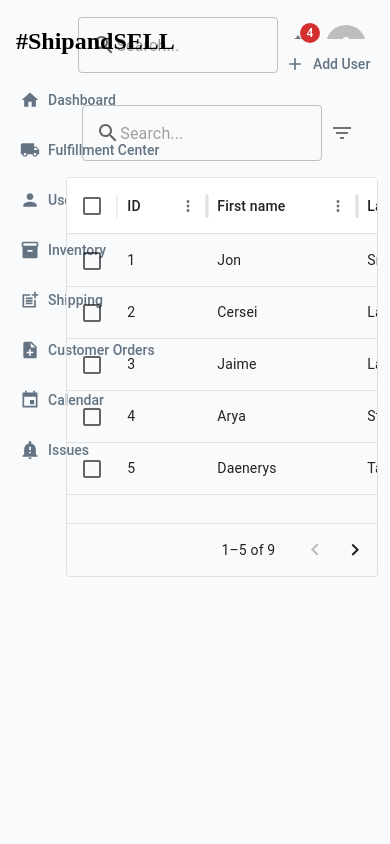
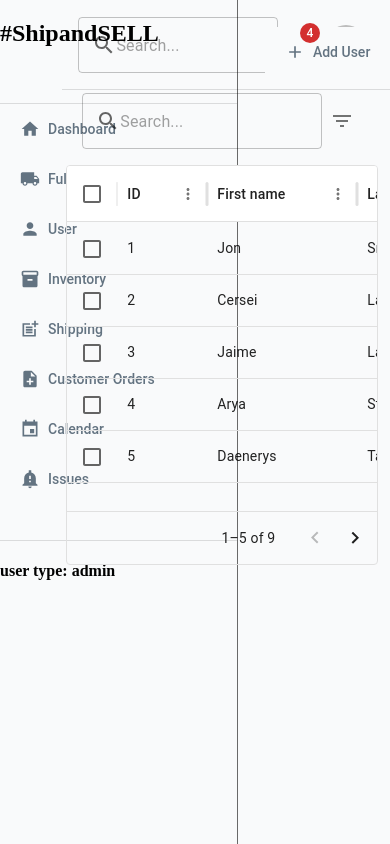
Before and after one commit to rsrijana/weShipNsellG, a React (Create React App) app: page /user in a window 390 px wide. Built offline with nearby package versions, Linux system fonts and the light colour scheme.

Commit message:
working on hamburger menu

```diff
--- a/src/App.css
+++ b/src/App.css
@@ -4,13 +4,11 @@ body, html, #root {
 }
 
 .sideMenu {
-  width: 200px;
+  width: 237px;
   height: 100%; /* Full height of the container */
-  padding: 8px 16px;
-  display: flex;
-  flex-direction: column;
   position: fixed;
-  top: 0px
+  top: 0px;
+  border-right: 1px solid dimgrey;
 }
 
 .main-container {
@@ -32,29 +30,3 @@ body, html, #root {
   margin-top: 7%;
   position: relative;
 }
-
-.dashboard-row {
-  display: flex;
-  justify-content: space-between;
-  align-items: center;
-}
-
-.dashboardContent {
-  width: 350px;
-  border: 1px grey;
-  border-radius: 5px;
-  text-align: center;
-  box-shadow: rgba(0, 0, 0, 0.16) 0px 1px 4px;
-}
-
-.user-dashboard{
-  display: flex;
-  flex-direction: column;
-  justify-content: space-between;
-  /*background-color: bisque;*/
-  height: auto;
-  width: 80%;
-  margin-left: 17%;
-  margin-top: 10%;
-  position: relative;
-}
--- a/src/App.js
+++ b/src/App.js
@@ -7,7 +7,7 @@ import './App.css';
 
 function App() {
   return (
-      <div className="container">
+      <div>
         <Sidebar />
         <Header />
         <Router />
--- a/src/Layout/Sidebar.jsx
+++ b/src/Layout/Sidebar.jsx
@@ -1,5 +1,5 @@
 import React from 'react'
-import {Stack} from '@mui/material';
+import {Divider, Stack} from '@mui/material';
 import {
     Home as HomeIcon, LocalShipping as LocalShippingIcon,
     Person as PersonIcon, Inventory as InventorySharpIcon,
@@ -32,8 +32,10 @@ const Sidebar = () => {
     return (
         <div className='sideMenu'>
             <h2>#ShipandSELL</h2>
+            <br/><br/>
+            <Divider/>
             {buttons.map((button, index) => (
-                <Stack direction="row" spacing={2}>
+                <Stack direction="column" spacing={2}>
                     <Link to={button.link} style={{textDecoration: 'none'}}>
                         <CustomBtn
                             key={index}
@@ -44,6 +46,11 @@ const Sidebar = () => {
                     </Link>
                 </Stack>)
             )}
+            <div>
+                <br/><br/>
+                <Divider/>
+                <h4>user type: admin</h4>
+            </div>
         </div>
     )
 }
--- a/src/Layout/dashboards.jsx
+++ b/src/Layout/dashboards.jsx
@@ -18,7 +18,6 @@ const Dashboard = () => {
 
     return (
         <div className="dashboard">
-
             <Box sx={{flexGrow: 1}}>
                 <h1>Hi, Welcome back 👋</h1>
                 <Grid container spacing={2}>
--- a/src/Layout/header.jsx
+++ b/src/Layout/header.jsx
@@ -1,5 +1,5 @@
 import React from 'react';
-import { Stack, IconButton, TextField, Badge, Menu, MenuItem, Avatar } from '@mui/material';
+import {Stack, IconButton, TextField, Badge, Menu, MenuItem, Avatar, Divider} from '@mui/material';
 import SearchIcon from '@mui/icons-material/Search';
 import NotificationsIcon from '@mui/icons-material/Notifications';
 import PersonIcon from '@mui/icons-material/Person';
@@ -63,7 +63,7 @@ const Header = () => {
             </div>
           </Stack>
         </div>
-
+        <Divider/>
       </div>
   )
 }
--- a/src/Utility/CustomBtn.jsx
+++ b/src/Utility/CustomBtn.jsx
@@ -12,9 +12,9 @@ const CustomBtn  = ({ name, IconComponent, onClick }) => {
                 backgroundColor:'#f9fafb', fontSize:'14px',
                 height:'50px',
                 letterSpacing:'normal',
-                textAlign:'left',
-                justifyContent: 'flex-start' // Align text to the left
-
+                  width:'100%',
+                  justifyContent: 'flex-start',
+                paddingLeft:3
               }}
             >
               {name}
--- a/src/pages/user.jsx
+++ b/src/pages/user.jsx
@@ -111,7 +111,7 @@ export default function DataGridDemo() {
     console.log("user form clicked ")
   };
     return (
-        <div className='user-dashboard'>
+        <div className='dashboard'>
             <Stack direction = "row" spacing={2}
             sx={{ marginLeft: "auto" }}>
                 <CustomBtn
```
